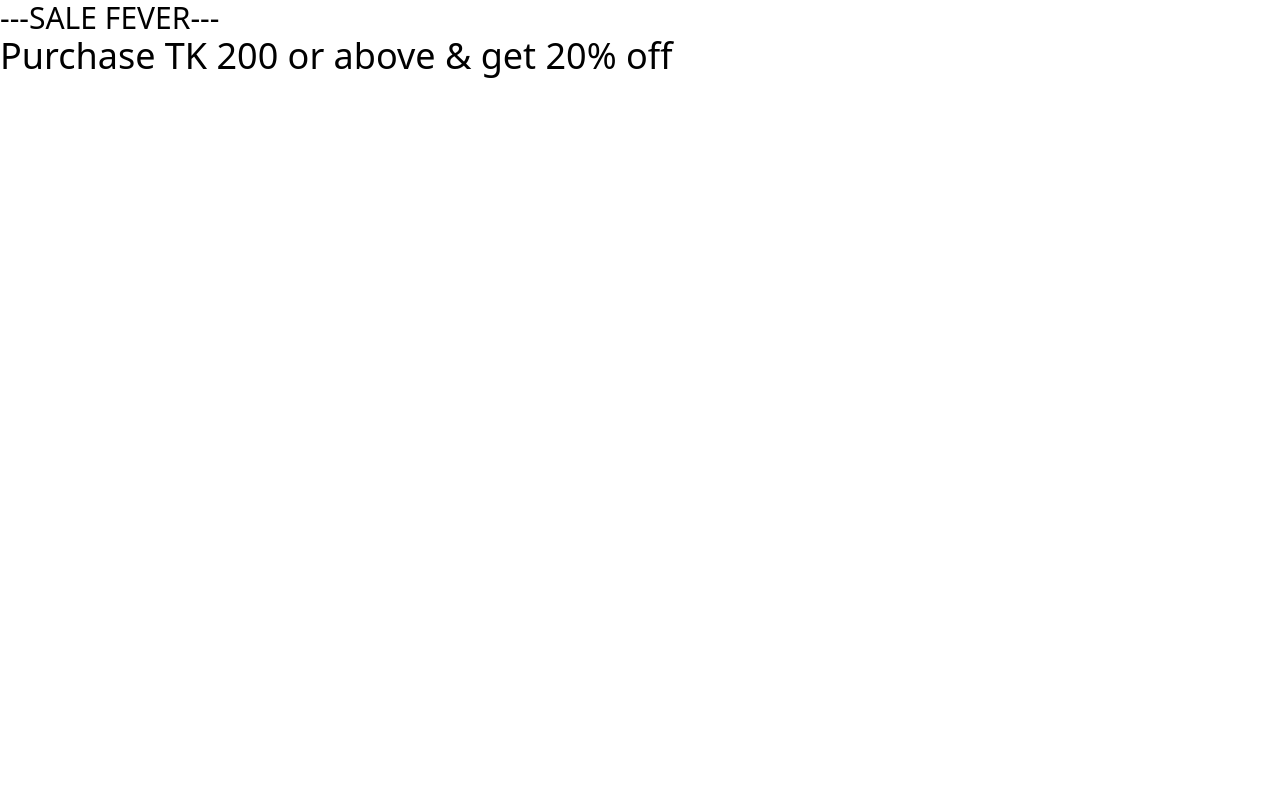
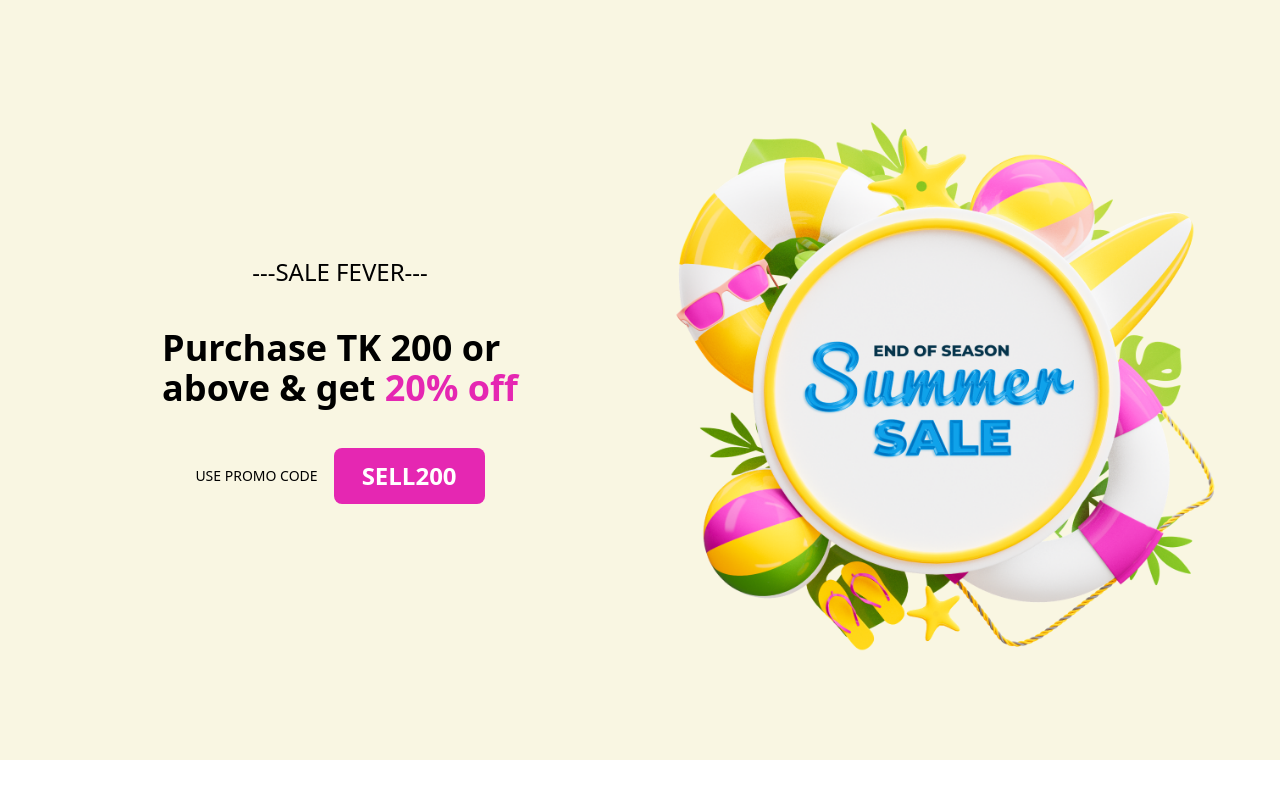
Before and after one commit to Ariful-Islam-Shanto/summer-sale, a plain HTML site: page index.html in a window 1280 px wide. Drawn offline with nearby package versions, Linux system fonts and the light colour scheme.

Commit message:
Added header section

```diff
--- a/index.html
+++ b/index.html
@@ -1,5 +1,5 @@
 <!DOCTYPE html>
-<html lang="en">
+<html lang="en" data-theme="light">
   <head>
     <meta charset="UTF-8" />
     <meta name="viewport" content="width=device-width, initial-scale=1.0" />
@@ -13,12 +13,21 @@
     <script src="https://cdn.tailwindcss.com"></script>
   </head>
   <body>
-    <header>
+    <header class="bg-[#F9F6E2]">
         <!-- hero section -->
-        <section>
-            <div>
-                <h3 class="text-black text-3xl">---SALE FEVER---</h3>
-                <h1 class="text-4xl text-black">Purchase TK 200 or above & get <span>20% off</span></h1>
+        <section class="flex flex-col-reverse md:flex-row lg:flex-row items-center justify-center max-w-screen-xl mx-auto md:px-10 sm:px-10  py-4 md:py-12 lg:py-20">
+            <!-- first div -->
+            <div class="flex-1 flex items-center justify-center flex-col space-y-8 md:space-y-6 lg:space-y-10">
+                <h3 class="text-black text-xl md:text-xl lg:text-2xl font-medium">---SALE FEVER---</h3>
+                <h1 class="sm:leading-10 text-4xl md:text-3xl lg:text-4xl text-black font-sans font-bold">Purchase TK 200 or <br> above & get <span class="text-[#E527B2]">20% off</span></h1>
+                <div class="flex items-center justify-center gap-4">
+                    <p class="text-black sm:text-sm font-medium uppercase">Use Promo Code</p>
+                    <button class="text-white text-xl md:text-sm lg:text-2xl rounded-lg py-3 px-7 bg-[#E527B2] font-semibold">SELL200</button>
+                </div>
+            </div>
+            <!-- second div -->
+            <div class="flex-1">
+                <img class="w-full" src="./images/Summer 1.png" alt="" srcset="">
             </div>
         </section>
     </header>
```
